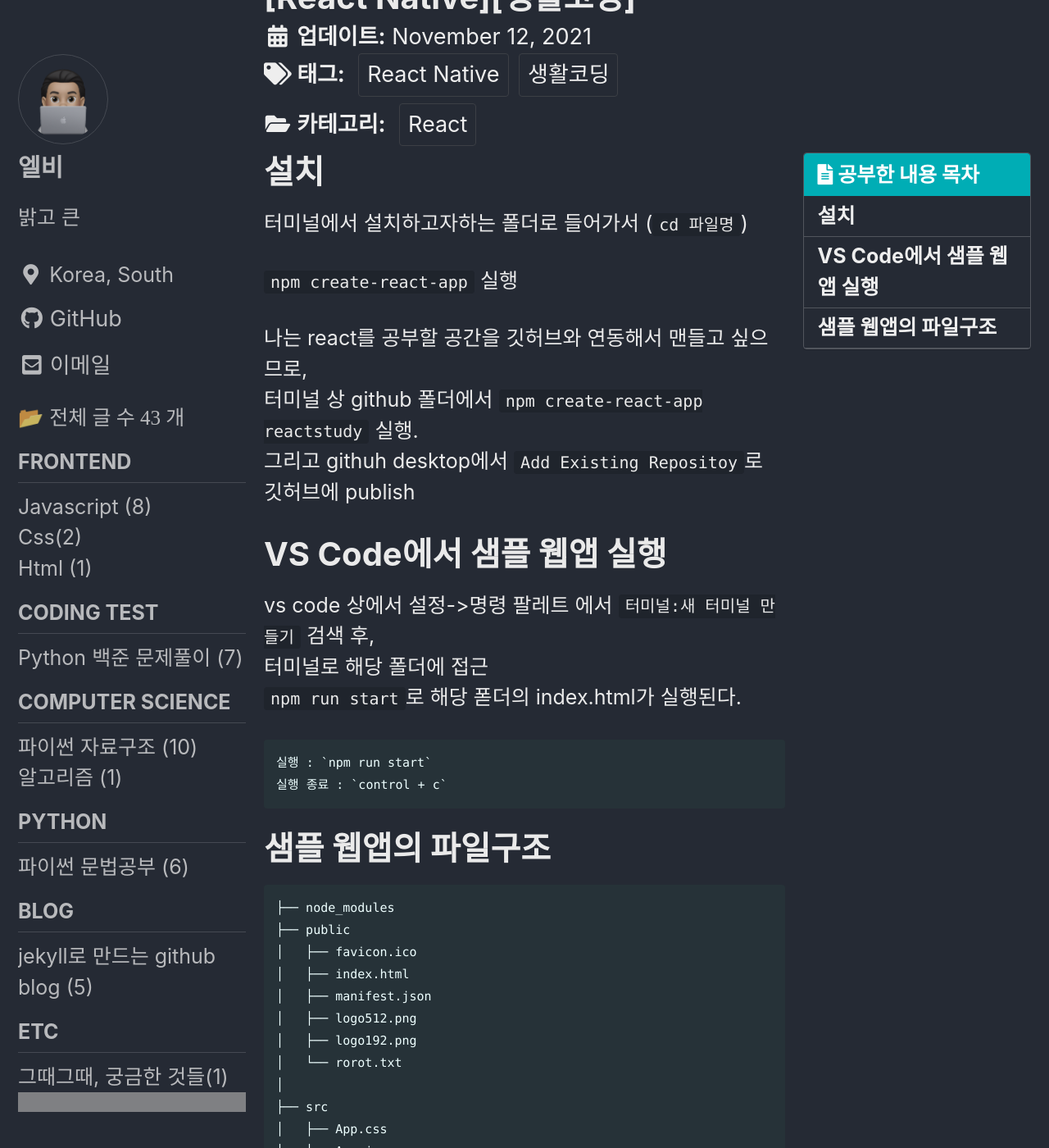
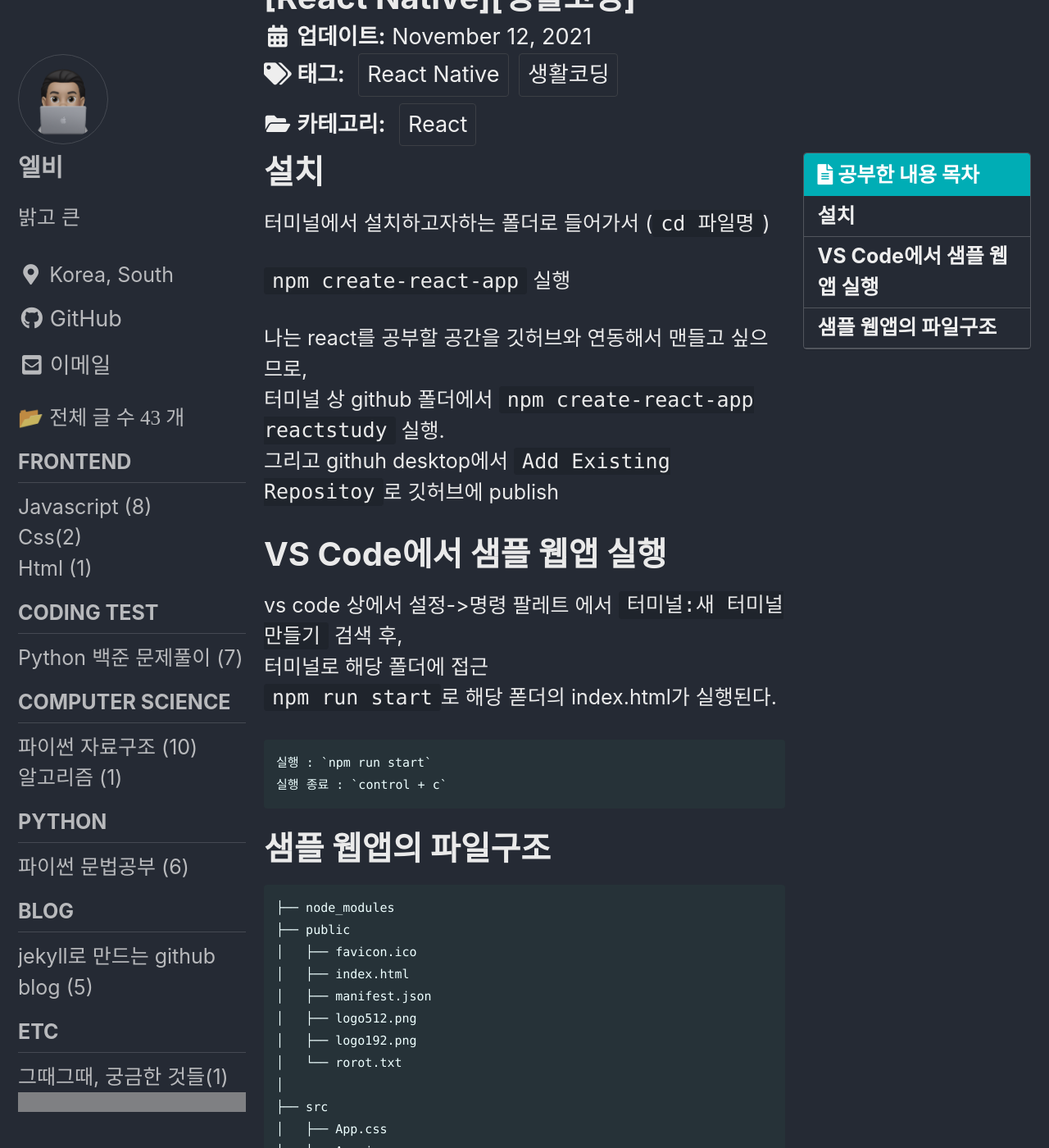
Before and after one commit to koreanddinghwan/koreanddinghwan.github.io, a Jekyll site: the page built from _posts/frontend/react/2021-11-12-reactstart.md, in a window 1280 px wide and 1400 px high, scrolled down 237 px. Shown: the whole window at 82% size. Built offline with Jekyll 4.4.1, drawn with Linux system fonts in a browser that asks for light colours; cached includes are drawn as plain includes; some web fonts are replaced; comment, search, counter and statistics services are not loaded; grey boxes are pictures that could not be loaded.

Commit message:
폰트수정

```diff
--- a/_sass/minimal-mistakes/_base.scss
+++ b/_sass/minimal-mistakes/_base.scss
@@ -171,7 +171,7 @@ figcaption > code,
 td > code {
   padding-top: 0.1rem;
   padding-bottom: 0.1rem;
-  font-size: 0.8em;
+  font-size: 25px;
   background: $code-background-color;
   border-radius: $border-radius;
 
```
